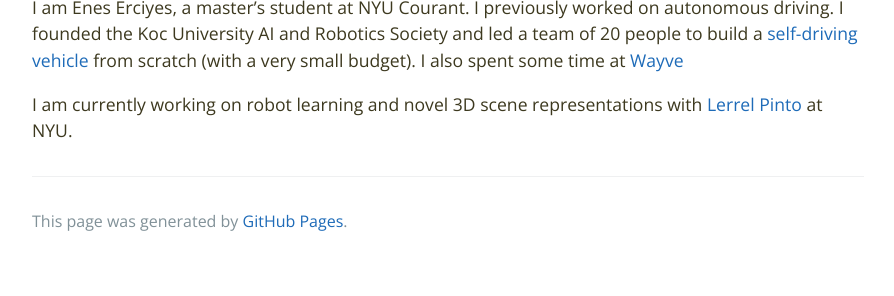
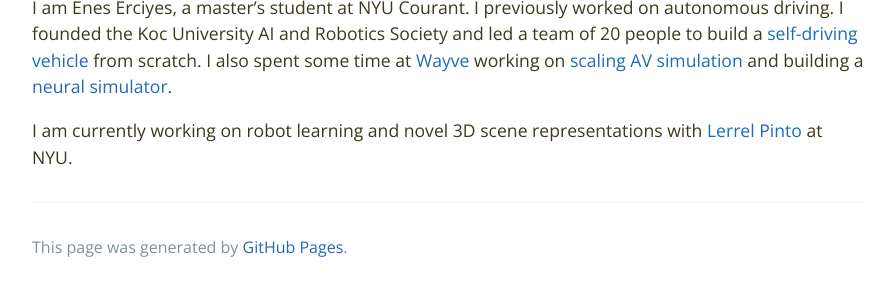
Before and after one commit to eneserciyes/eneserciyes.github.io, a Jekyll site: the page built from index.md, in a window 1280 px wide, cut to the strip 333-629 px from the top of the page. Shown: the whole strip, without its empty margins (192-1086 px from the left). Built offline with Jekyll 4.4.1, drawn with Linux system fonts in a browser that asks for light colours.

Commit message:
updates to index.md

```diff
--- a/index.md
+++ b/index.md
@@ -9,7 +9,7 @@ layout: default
 <br />
 
 I am Enes Erciyes, a master's student at NYU Courant. I previously worked on autonomous driving.
-I founded the Koc University AI and Robotics Society and led a team of 20 people to build a [self-driving vehicle](https://youtu.be/BU6hqeaTKyg) from scratch (with a very small budget).
-I also spent some time at [Wayve](https://wayve.ai/)
+I founded the Koc University AI and Robotics Society and led a team of 20 people to build a [self-driving vehicle](https://youtu.be/BU6hqeaTKyg) from scratch.
+I also spent some time at [Wayve](https://wayve.ai/) working on [scaling AV simulation](https://wayve.ai/thinking/introducing-wayve-infinity-simulator/) and building a [neural simulator](https://wayve.ai/thinking/ghost-gym-neural-simulator/).
 
 I am currently working on robot learning and novel 3D scene representations with [Lerrel Pinto](https://www.lerrelpinto.com/) at NYU.
```
